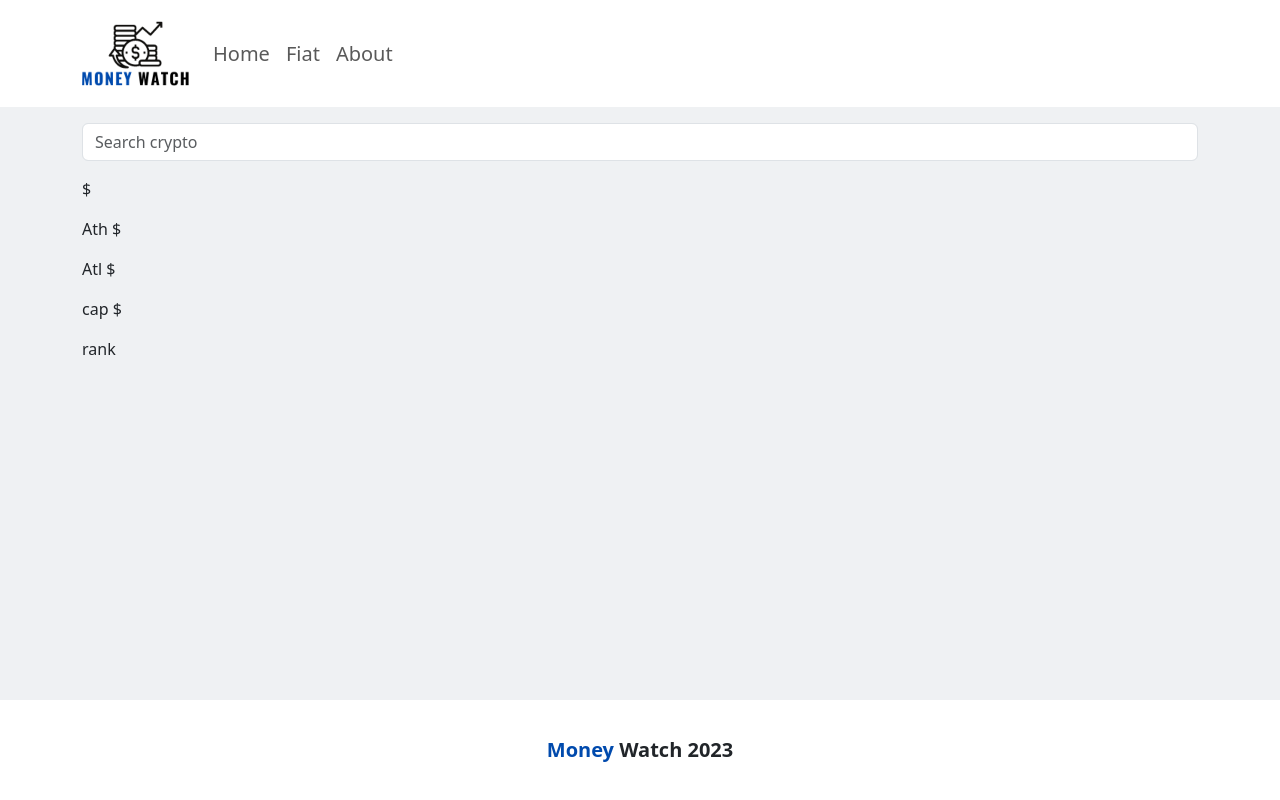
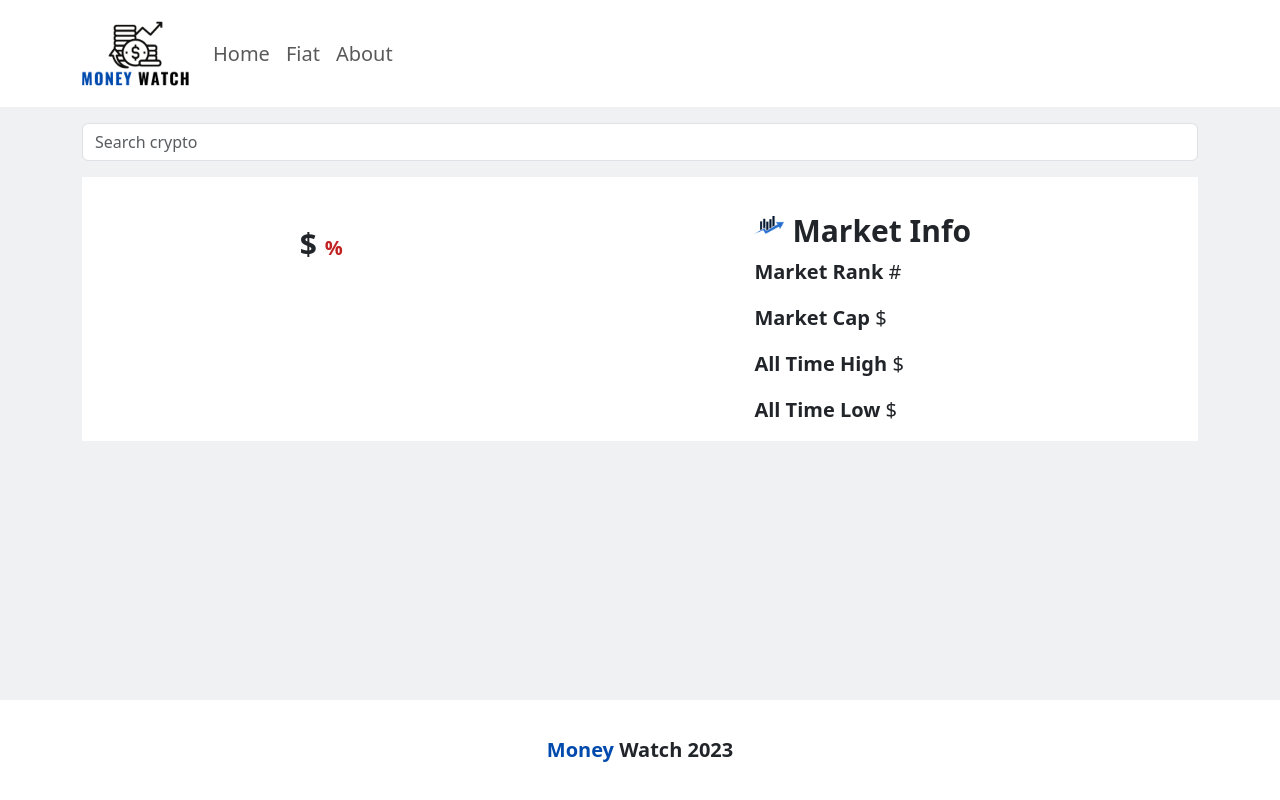
Before and after one commit to vinnyWebDev/coin-watcher, a React (Create React App) app: page /searchcrypto in a window 1280 px wide. Built offline with nearby package versions, Linux system fonts and the light colour scheme.

Commit message:
updated search feature

```diff
--- a/src/App.css
+++ b/src/App.css
@@ -58,3 +58,50 @@
 .blueColor{
   color: #004aad;
 }
+
+/*Styling coin search Page*/
+.coinInfoFlex{
+  display: flex;
+  justify-content: space-around;
+}
+
+.coinHeading{
+ display: flex;
+ align-items: center;
+}
+
+.coinHeading h3{
+  font-weight: bold;
+  font-size: 30px;
+  margin-right: 9px;
+  margin-top: 20px;
+}
+
+.coinHeading img{
+  margin-right: 8px;
+  max-width: 30px;
+  height: auto;
+}
+
+.coinSymbol{
+  font-size: 20px;
+  font-weight: 400;
+}
+
+.coinPrice{
+  font-weight: bold;
+  font-size: 30px;
+}
+
+.dailyChange{
+  font-size: 20px;
+}
+
+.marketInfo p{
+  font-weight: bold;
+  font-size: 20px;
+}
+
+.marketData{
+  font-weight: 400;
+}
--- a/src/components/DetailedCrypto.js
+++ b/src/components/DetailedCrypto.js
@@ -1,17 +1,33 @@
 import React from "react";
+import MarketLogo from "./images/Untitled design.png"
 
-function DetailedCrypto(props){
-    return(
-        <div>
-            <p>{props.name}</p>
-            <p>{props.symbol}</p>
-            <p>${props.price}</p>
-            <p> Ath ${props.highest}</p>
-            <p>Atl ${props.lowest}</p>
-            <p>cap ${props.marketCap}</p>
-            <p>rank {props.marketRank}</p>
-            <img src={props.image}></img>
-
+function DetailedCrypto(props) {
+    return (
+        //outputs coin name, image and symbol
+        <div class="container mt-3 pt-3  cryptoContainer">
+            <div class="coinInfoFlex">
+                {/*}Div contains info on coin name, price{*/}
+                <div>
+                    <div class="coinHeading">
+                        <img class="coinImg" src={props.image}></img>
+                        <h3><span>{props.name}</span> <span class="coinSymbol">{props.symbol}</span></h3>
+                    </div>
+                    {/*}Outputs price and the daily percentage change dynamically depending on whether it's up or down{*/}
+                    <p class="coinPrice">${props.price} <span class="dailyChange">{props.dailyPercentage > 0 ? (<span className="textGreen">{props.dailyPercentage}%</span>) :
+                        (<span class="textRed">{props.dailyPercentage}%</span>)}</span></p>
+                </div>
+                {/*}Div contains additional market info{*/}
+                <div class="marketInfo">
+                    <div class="coinHeading">
+                        <img class="" src={MarketLogo}></img>
+                        <h3>Market Info </h3>
+                    </div>
+                    <p>Market Rank <span class="marketData">#{props.marketRank}</span></p>
+                    <p>Market Cap <span class="marketData">${props.marketCap}</span></p>
+                    <p>All Time High <span class="marketData">${props.highest}</span></p>
+                    <p>All Time Low <span class="marketData">${props.lowest}</span></p>
+                </div>
+            </div>
         </div>
     )
 }
--- a/src/components/SearchCrypto.js
+++ b/src/components/SearchCrypto.js
@@ -18,7 +18,7 @@ function SearchCrypto() {
             console.log("test")
             console.log(query)
             e.preventDefault();
-            let response = await axios.get("https://api.coingecko.com/api/v3/coins/markets?vs_currency=usd&ids=" + query + "&order=market_cap_desc&per_page=100&page=1&sparkline=false&locale=en")
+            let response = await axios.get("https://api.coingecko.com/api/v3/coins/markets?vs_currency=usd&ids="+query+"&order=market_cap_desc&per_page=100&page=1&sparkline=true&locale=en")
             console.log(response.data)
             setCoinData(response.data[0]);
             console.log("test2")
@@ -35,7 +35,7 @@ function SearchCrypto() {
                 </InputGroup>
             </form>
             <DetailedCrypto name={coinData.name} symbol={coinData.symbol} price={coinData.current_price}
-            highest={coinData.ath} lowest={coinData.atl} marketCap={coinData.market_cap} marketRank={coinData.market_cap_rank} image={coinData.image}/>
+            highest={coinData.ath} lowest={coinData.atl} marketCap={coinData.market_cap} marketRank={coinData.market_cap_rank} dailyPercentage={coinData.price_change_percentage_24h} image={coinData.image}/>
         </div>
     )
 }
```
Also changed, not shown: src/components/images/Untitled design.png (added).
